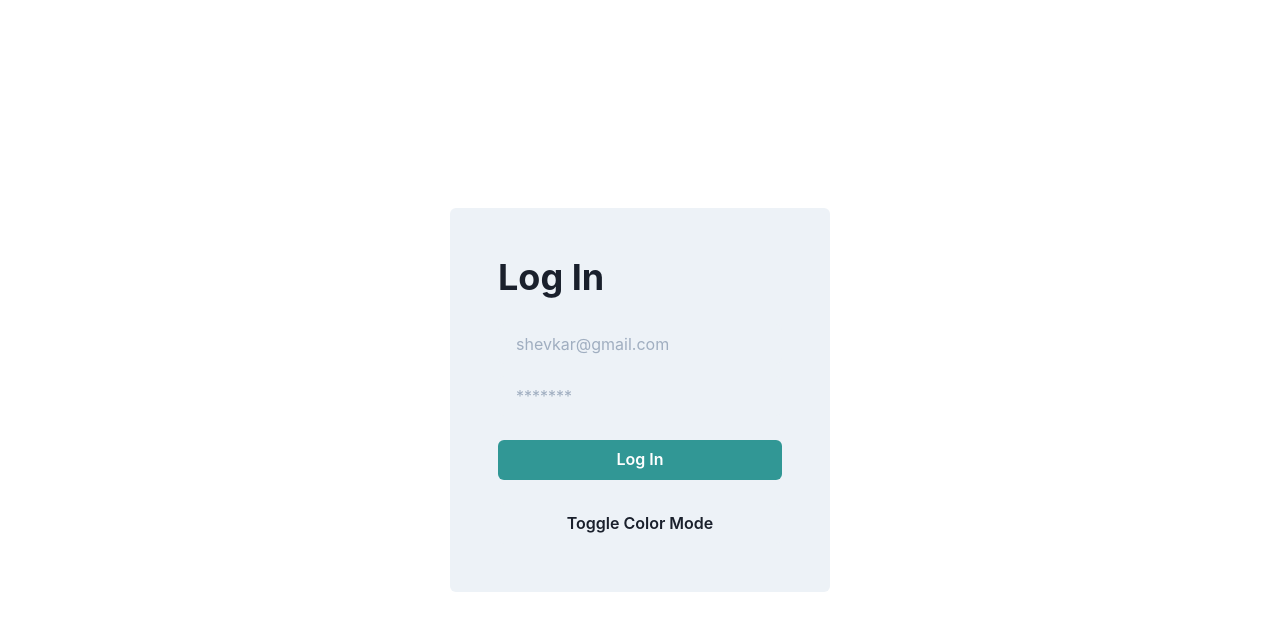
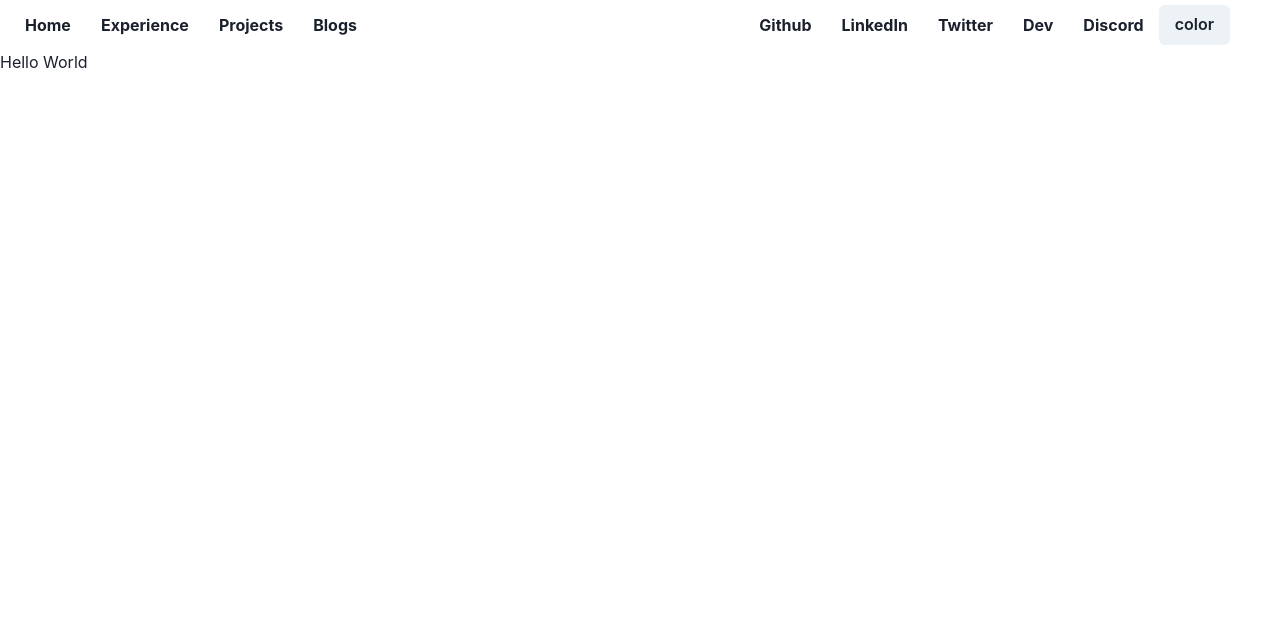
Before and after one commit to sanketshevkar/Portfolio, a Next.js app: page / in a window 1280 px wide. Shown: the top 630 px of the page. Built offline with nearby package versions, Linux system fonts and the light colour scheme.

Commit message:
feat(components): basic navbar skeleton
Signed-off-by: Sanket Shevkar <shevkar.sanket@gmail.com>

```diff
--- /dev/null
+++ b/components/Navbar.js
@@ -0,0 +1,27 @@
+import Link from 'next/link';
+import navStyles from '../styles/Navbar.module.css';
+import { Button, useColorMode } from '@chakra-ui/react';
+
+function Navbar() {
+    const { toggleColorMode } = useColorMode();
+    return (
+        <nav className={navStyles.nav}>
+                <ul>
+                    <li><Link href="/">Home</Link></li>
+                    <li><Link href="/experience">Experience</Link></li>
+                    <li><Link href="/projects">Projects</Link></li>
+                    <li><Link href="/blogs">Blogs</Link></li>
+                </ul>
+                <ul className={navStyles.social}>
+                    <li><Link href="/blogs">Github</Link></li>
+                    <li><Link href="/blogs">LinkedIn</Link></li>
+                    <li><Link href="/blogs">Twitter</Link></li>
+                    <li><Link href="/blogs">Dev</Link></li>
+                    <li><Link href="/blogs">Discord</Link></li>
+                    <li><Button onClick={toggleColorMode}>color</Button></li>
+                </ul>
+        </nav>
+    )
+}
+
+export default Navbar
--- a/pages/_app.js
+++ b/pages/_app.js
@@ -1,9 +1,11 @@
-import '../styles/globals.css'
-import { ChakraProvider } from "@chakra-ui/react"
+import '../styles/globals.css';
+import { ChakraProvider } from "@chakra-ui/react";
+import Navbar from '../components/Navbar';
 
 function MyApp({ Component, pageProps }) {
   return(
     <ChakraProvider>
+      <Navbar />
       <Component {...pageProps} />
     </ChakraProvider>
   )}
--- a/pages/index.js
+++ b/pages/index.js
@@ -1,17 +1,12 @@
 import { Flex, Heading, Input, Button, useColorMode, useColorModeValue } from '@chakra-ui/react'
+
 
 function index(){
   const { toggleColorMode } = useColorMode();
   const formBackground = useColorModeValue("gray.100", "gray.700");
   return (
-    <Flex height="100vh" alignItems="center" justifyContent="center">
-      <Flex direction="column" background={formBackground} p={12} rounded={6}>
-        <Heading mb={6}>Log In</Heading>
-        <Input placeholder="shevkar@gmail.com" variant="filled" mb={3} type="email" />
-        <Input placeholder="*******" variant="filled" mb={6} type="password" />
-        <Button mb={6} colorScheme="teal">Log In</Button>
-        <Button onClick={toggleColorMode}>Toggle Color Mode</Button>
-      </Flex>
+    <Flex>
+      Hello World
     </Flex>
   )
 }
--- /dev/null
+++ b/styles/Navbar.module.css
@@ -0,0 +1,24 @@
+.nav {
+    height: 50px;
+    padding: 10px;
+    display: flex;
+    align-items: center;
+    justify-content: flex-start;
+  }
+
+  .nav ul {
+    display: flex;
+    justify-content: center;
+    align-items: center;
+    list-style: none;
+  }
+
+  .nav ul li a {
+    margin: 5px 15px;
+    font-weight: bold;
+  }
+
+  .social{
+    position: absolute;
+    right: 50px;
+  }
```
Also changed, not shown: indexcopy.js (added, +19 -0 lines).
